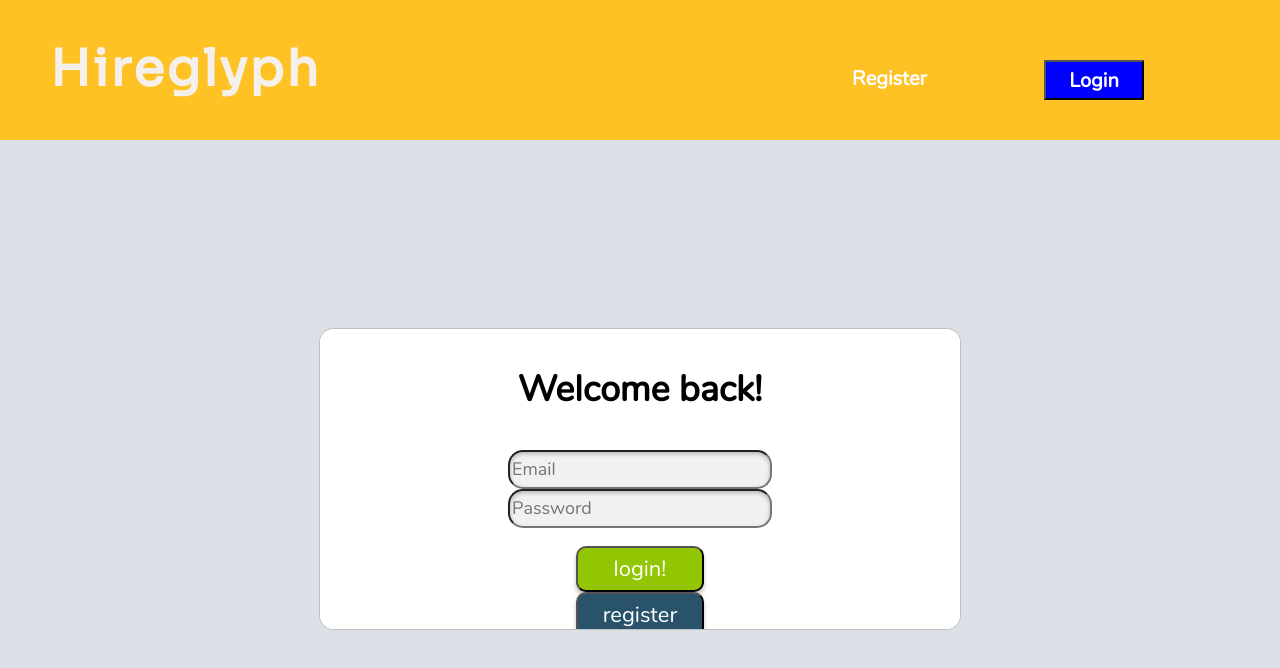
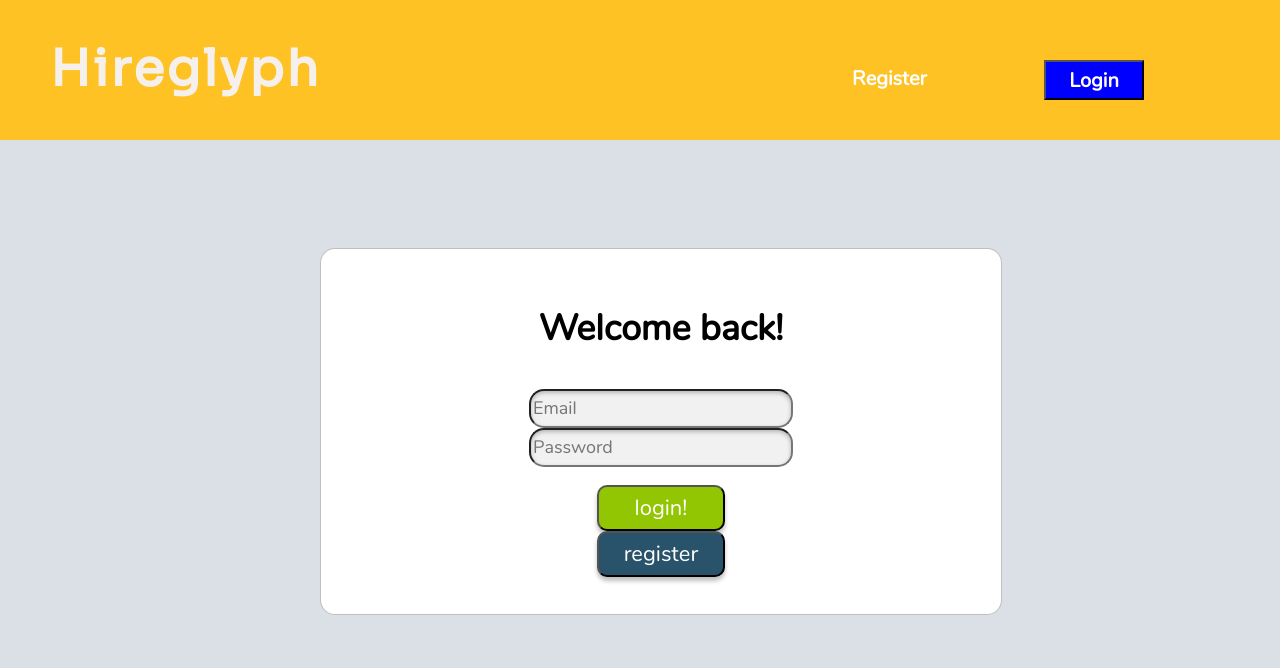
Before and after one commit to Hireglyph/mvp, a React (Create React App) app: page /login in a window 1280 px wide. Shown: the top 668 px of the page. Built offline with nearby package versions, Linux system fonts and the light colour scheme; no server answers.

Commit message:
fixed login/register box positioning

```diff
--- a/src/styles/PageRegister.css
+++ b/src/styles/PageRegister.css
@@ -11,6 +11,7 @@
     position: absolute;
 
     text-align: center;
+    align-items: center;
     background-color: #DAE0E6;
 
     margin:0;
@@ -18,7 +19,6 @@
     left:0;
     bottom:0;
     right:0;
-    padding-top:50px;
 
 }
 
@@ -26,14 +26,15 @@
     position: relative;
     width: 50%;
     height: 50%;
-    margin: auto;
-    margin-top: 10%;
+    margin-left:25%;
+    top:15%;
     display: block;
     overflow: auto;
 
     background: #FFFFFF;
     border: 1px solid rgba(0, 0, 0, 0.25);
     border-radius: 15px;
+    padding:20px;
 }
 
 .register-title {
```
